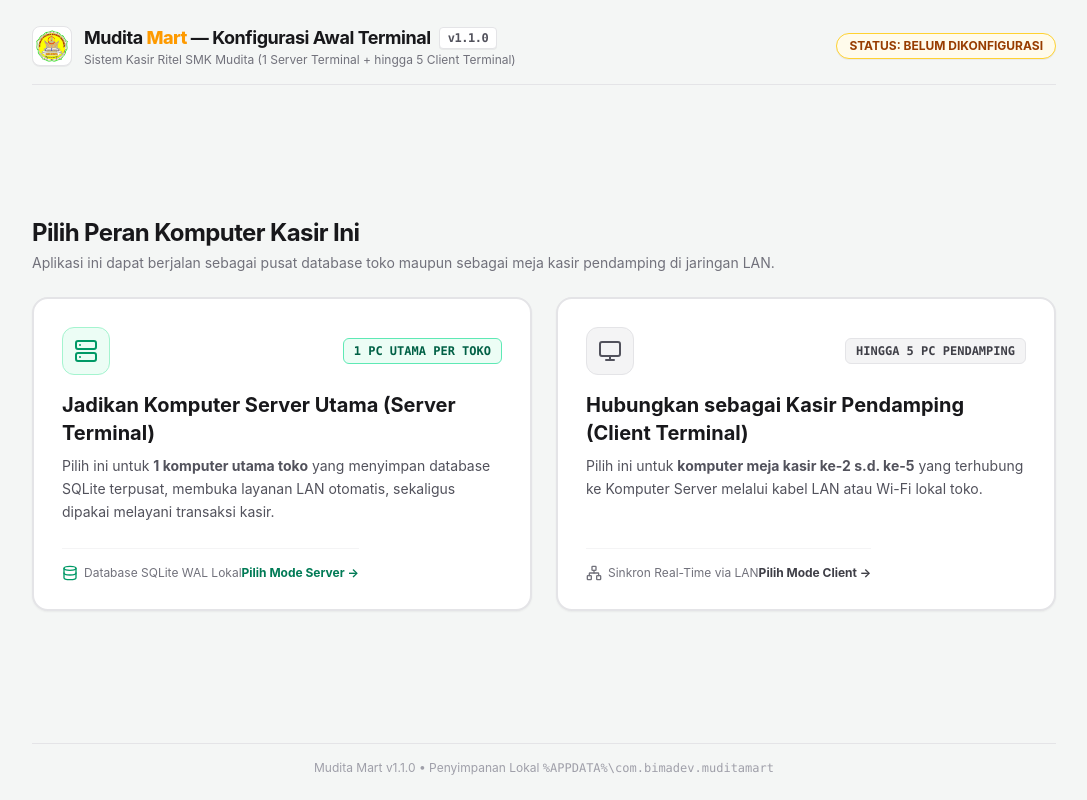
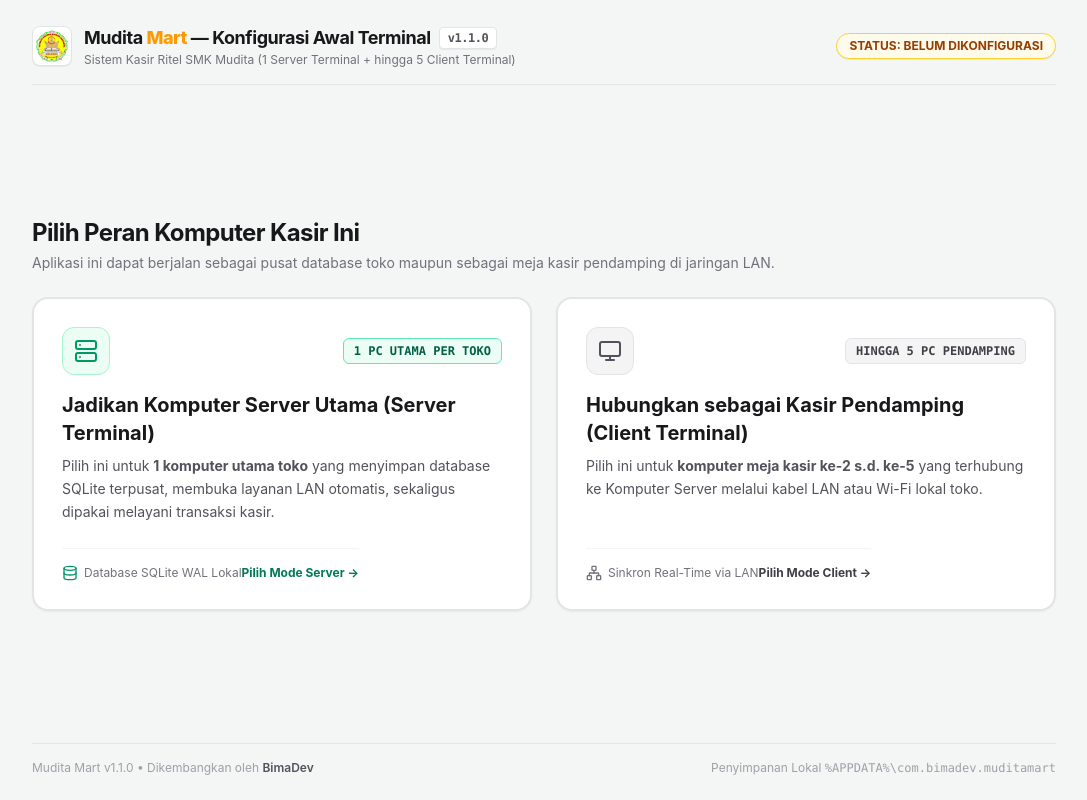
Before and after one commit to bimadevs/pos-kasir, a React (Vite) app: page / in a window 1280 px wide. Shown: the whole page, without its empty margins (96-1183 px from the left). Built offline with nearby package versions, Linux system fonts and the light colour scheme.

Commit message:
chore: tambahkan credit BimaDev sebagai author di config dan frontend

```diff
--- a/package.json
+++ b/package.json
@@ -2,6 +2,7 @@
   "name": "mudita-mart",
   "private": true,
   "version": "1.1.0",
+  "author": "BimaDev",
   "type": "module",
   "scripts": {
     "dev": "vite",
--- a/src-tauri/tauri.conf.json
+++ b/src-tauri/tauri.conf.json
@@ -27,6 +27,8 @@
   "bundle": {
     "active": true,
     "targets": "all",
+    "publisher": "BimaDev",
+    "copyright": "Copyright © 2026 BimaDev. All rights reserved.",
     "icon": [
       "icons/32x32.png",
       "icons/128x128.png",
--- a/src/components/layout/TopBar.tsx
+++ b/src/components/layout/TopBar.tsx
@@ -152,7 +152,10 @@ export const TopBar: React.FC<TopBarProps> = ({ activeTab, onSelectTab }) => {
                   {terminalStatus?.store_name ? `• ${terminalStatus.store_name}` : ""}
                 </span>
               </span>
-              <span className="px-1.5 py-0.5 rounded bg-emerald-800/80 border border-emerald-600/60 text-[10px] font-mono font-medium text-emerald-100 shrink-0">
+              <span
+                className="px-1.5 py-0.5 rounded bg-emerald-800/80 border border-emerald-600/60 text-[10px] font-mono font-medium text-emerald-100 shrink-0 cursor-help"
+                title="Mudita Mart — Dikembangkan oleh BimaDev"
+              >
                 {APP_VERSION_LABEL}
               </span>
             </div>
--- a/src/pages/LoginPage.tsx
+++ b/src/pages/LoginPage.tsx
@@ -160,7 +160,11 @@ export const LoginPage: React.FC = () => {
       </div>
 
       <footer className="max-w-5xl w-full mx-auto flex items-center justify-between text-xs text-zinc-400 border-t border-zinc-200 pt-4">
-        <span>Mudita Mart {APP_VERSION_LABEL} • Sistem Kasir Ritel SMK Mudita</span>
+        <span>
+          Mudita Mart {APP_VERSION_LABEL} • Dikembangkan oleh{" "}
+          <strong className="font-semibold text-zinc-600">BimaDev</strong> untuk
+          SMK Mudita
+        </span>
         <span>
           IP Lokal Mesin:{" "}
           {terminalStatus?.local_lan_ips?.join(", ") || "127.0.0.1"}
--- a/src/pages/PosRegisterPage.tsx
+++ b/src/pages/PosRegisterPage.tsx
@@ -928,8 +928,9 @@ export const PosRegisterPage: React.FC = () => {
             <kbd className="kbd-key">F10</kbd> Cetak Ulang
           </span>
         </div>
-        <div className="font-mono text-zinc-400">
-          Mudita Mart {APP_VERSION_LABEL}
+        <div className="font-mono text-zinc-400 text-[11px]">
+          Mudita Mart {APP_VERSION_LABEL} • by{" "}
+          <span className="font-semibold text-zinc-600">BimaDev</span>
         </div>
       </footer>
 
--- a/src/pages/SettingsPage.tsx
+++ b/src/pages/SettingsPage.tsx
@@ -278,9 +278,14 @@ export const SettingsPage: React.FC = () => {
             Konfigurasi printer thermal ESC/POS lokal, laci uang RJ11, jaringan LAN, serta Backup/Restore SQLite.
           </p>
         </div>
-        <span className="px-3 py-1 rounded-full bg-emerald-50 text-emerald-800 font-mono text-xs font-bold border border-emerald-300 shadow-2xs">
-          Mudita Mart {APP_VERSION_LABEL}
-        </span>
+        <div className="text-right">
+          <span className="px-3 py-1 rounded-full bg-emerald-50 text-emerald-800 font-mono text-xs font-bold border border-emerald-300 shadow-2xs">
+            Mudita Mart {APP_VERSION_LABEL}
+          </span>
+          <div className="text-[11px] text-zinc-500 mt-1 font-medium">
+            Dikembangkan oleh <strong className="font-semibold text-zinc-700">BimaDev</strong>
+          </div>
+        </div>
       </div>
 
       {feedback && (
--- a/src/pages/SetupWizardPage.tsx
+++ b/src/pages/SetupWizardPage.tsx
@@ -569,9 +569,14 @@ export const SetupWizardPage: React.FC = () => {
         )}
       </main>
 
-      <footer className="max-w-5xl w-full mx-auto text-center text-xs text-zinc-400 border-t border-zinc-200 pt-4">
-        Mudita Mart {APP_VERSION_LABEL} • Penyimpanan Lokal{" "}
-        <code>%APPDATA%\com.bimadev.muditamart</code>
+      <footer className="max-w-5xl w-full mx-auto flex items-center justify-between text-xs text-zinc-400 border-t border-zinc-200 pt-4">
+        <span>
+          Mudita Mart {APP_VERSION_LABEL} • Dikembangkan oleh{" "}
+          <strong className="font-semibold text-zinc-600">BimaDev</strong>
+        </span>
+        <span>
+          Penyimpanan Lokal <code>%APPDATA%\com.bimadev.muditamart</code>
+        </span>
       </footer>
     </div>
   );
--- a/src/version.ts
+++ b/src/version.ts
@@ -7,3 +7,5 @@ import pkg from "../package.json";
  */
 export const APP_VERSION: string = pkg.version;
 export const APP_VERSION_LABEL = `v${APP_VERSION}`;
+export const APP_AUTHOR = "BimaDev";
+export const APP_CREDITS_LABEL = `Dibuat oleh ${APP_AUTHOR}`;
```
Also changed, not shown: 1 other file (tests, documents, lock files or other folders).
